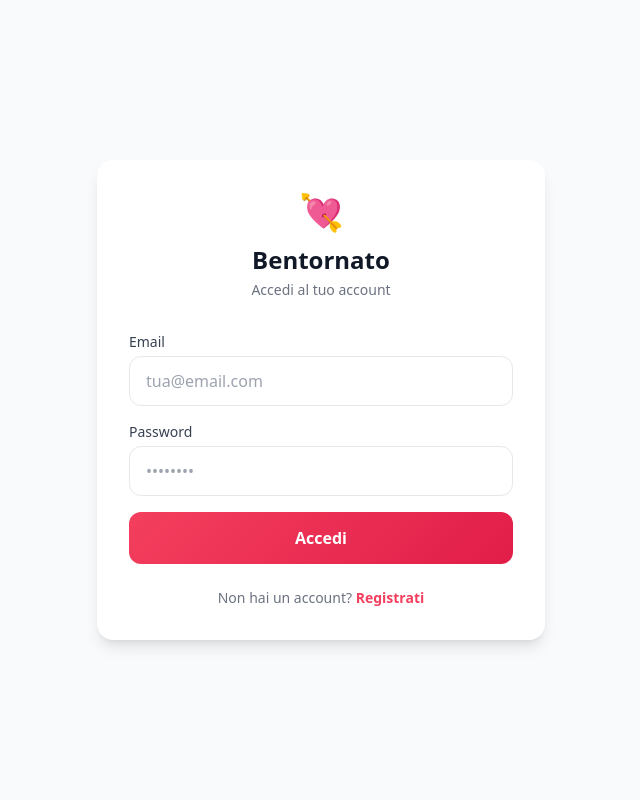
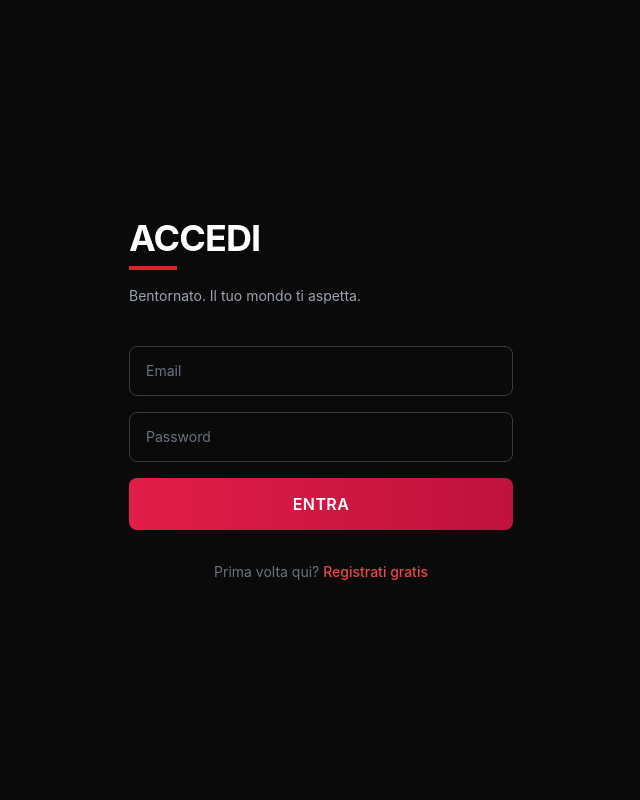
Before and after one commit to LesathX/spark-dating, a FastAPI app: page /login in a window 1280 px wide. Shown: the whole page, without its empty margins (319-959 px from the left). Run offline with FastAPI, Linux system fonts and the light colour scheme; some libraries are stand-ins or nearby versions.

Commit message:
Revamp login page layout and styles
Updated the login page title and styling, modified input fields, and changed button text.

```diff
--- a/templates/login.html
+++ b/templates/login.html
@@ -3,49 +3,71 @@
 <head>
     <meta charset="UTF-8">
     <meta name="viewport" content="width=device-width, initial-scale=1.0">
-    <title>Accedi - Spark</title>
+    <title>Accedi – MyCheating</title>
     <script src="https://cdn.tailwindcss.com"></script>
     <style>
-        .btn-primary {
-            background: linear-gradient(135deg, #f43f5e, #e11d48);
+        body {
+            background-color: #0a0a0a;
+            font-family: -apple-system, BlinkMacSystemFont, 'Segoe UI', Roboto, sans-serif;
+        }
+        .btn-red {
+            background: linear-gradient(90deg, #e11d48, #be123c);
+        }
+        .btn-red:hover {
+            background: linear-gradient(90deg, #be123c, #9f1239);
+        }
+        input:focus {
+            outline: none;
+            border-color: #e11d48;
         }
     </style>
 </head>
-<body class="bg-gray-50 min-h-screen flex items-center justify-center p-4">
-    <div class="max-w-md w-full bg-white rounded-2xl shadow-lg p-8">
-        <div class="text-center mb-8">
-            <div class="text-4xl mb-3">💘</div>
-            <h1 class="text-2xl font-bold text-gray-900">Bentornato</h1>
-            <p class="text-gray-500 text-sm mt-1">Accedi al tuo account</p>
+<body class="min-h-screen flex items-center justify-center px-4">
+
+    <div class="w-full max-w-sm">
+        <!-- Titolo -->
+        <div class="mb-10">
+            <h1 class="text-4xl font-bold text-white tracking-tight">
+                ACCEDI
+            </h1>
+            <div class="w-12 h-1 bg-red-600 mt-2 mb-4"></div>
+            <p class="text-gray-400 text-sm">
+                Bentornato. Il tuo mondo ti aspetta.
+            </p>
         </div>
 
+        <!-- Errore -->
         {% if error %}
-        <div class="bg-red-50 text-red-600 px-4 py-3 rounded-xl mb-5 text-sm">
+        <div class="bg-red-500/10 border border-red-500/30 text-red-400 text-sm px-4 py-3 rounded-lg mb-6">
             {{ error }}
         </div>
         {% endif %}
 
+        <!-- Form -->
         <form method="post" action="/login" class="space-y-4">
             <div>
-                <label class="block text-sm font-medium text-gray-700 mb-1">Email</label>
                 <input type="email" name="email" required
-                       class="w-full border border-gray-200 rounded-xl px-4 py-3 outline-none focus:ring-2 focus:ring-rose-400"
-                       placeholder="tua@email.com">
+                       placeholder="Email"
+                       class="w-full bg-transparent border border-white/20 text-white placeholder-gray-500 rounded-lg px-4 py-3.5 text-sm transition">
             </div>
             <div>
-                <label class="block text-sm font-medium text-gray-700 mb-1">Password</label>
                 <input type="password" name="password" required
-                       class="w-full border border-gray-200 rounded-xl px-4 py-3 outline-none focus:ring-2 focus:ring-rose-400"
-                       placeholder="••••••••">
+                       placeholder="Password"
+                       class="w-full bg-transparent border border-white/20 text-white placeholder-gray-500 rounded-lg px-4 py-3.5 text-sm transition">
             </div>
-            <button type="submit" class="w-full btn-primary text-white font-semibold py-3.5 rounded-xl">
-                Accedi
+
+            <button type="submit"
+                    class="w-full btn-red text-white font-semibold py-3.5 rounded-lg mt-2 tracking-wide">
+                ENTRA
             </button>
         </form>
 
-        <p class="text-center text-sm text-gray-500 mt-6">
-            Non hai un account? <a href="/register" class="text-rose-500 font-semibold">Registrati</a>
+        <!-- Link registrazione -->
+        <p class="text-center text-sm text-gray-500 mt-8">
+            Prima volta qui?
+            <a href="/register" class="text-red-500 hover:text-red-400 font-medium">Registrati gratis</a>
         </p>
     </div>
+
 </body>
 </html>
```
